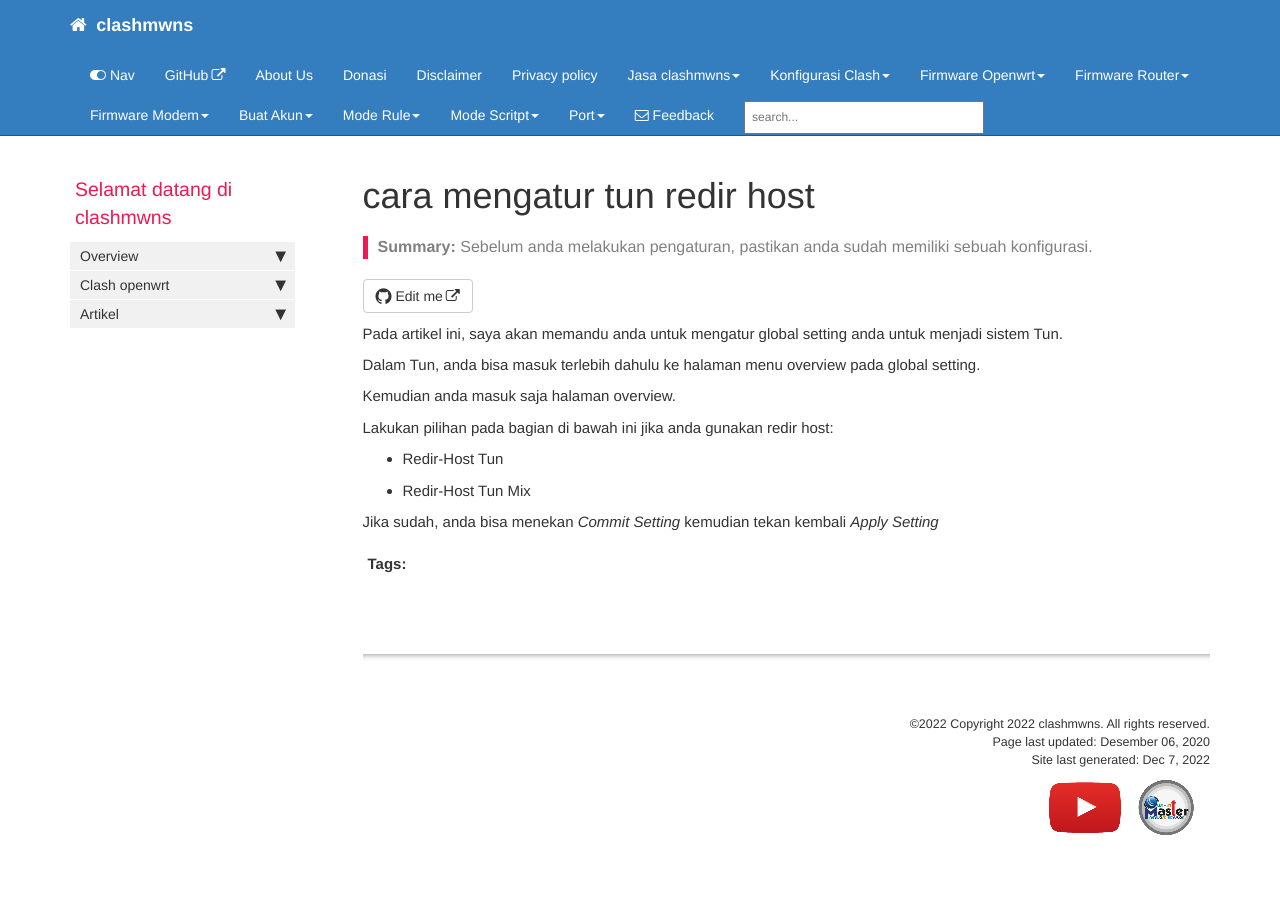
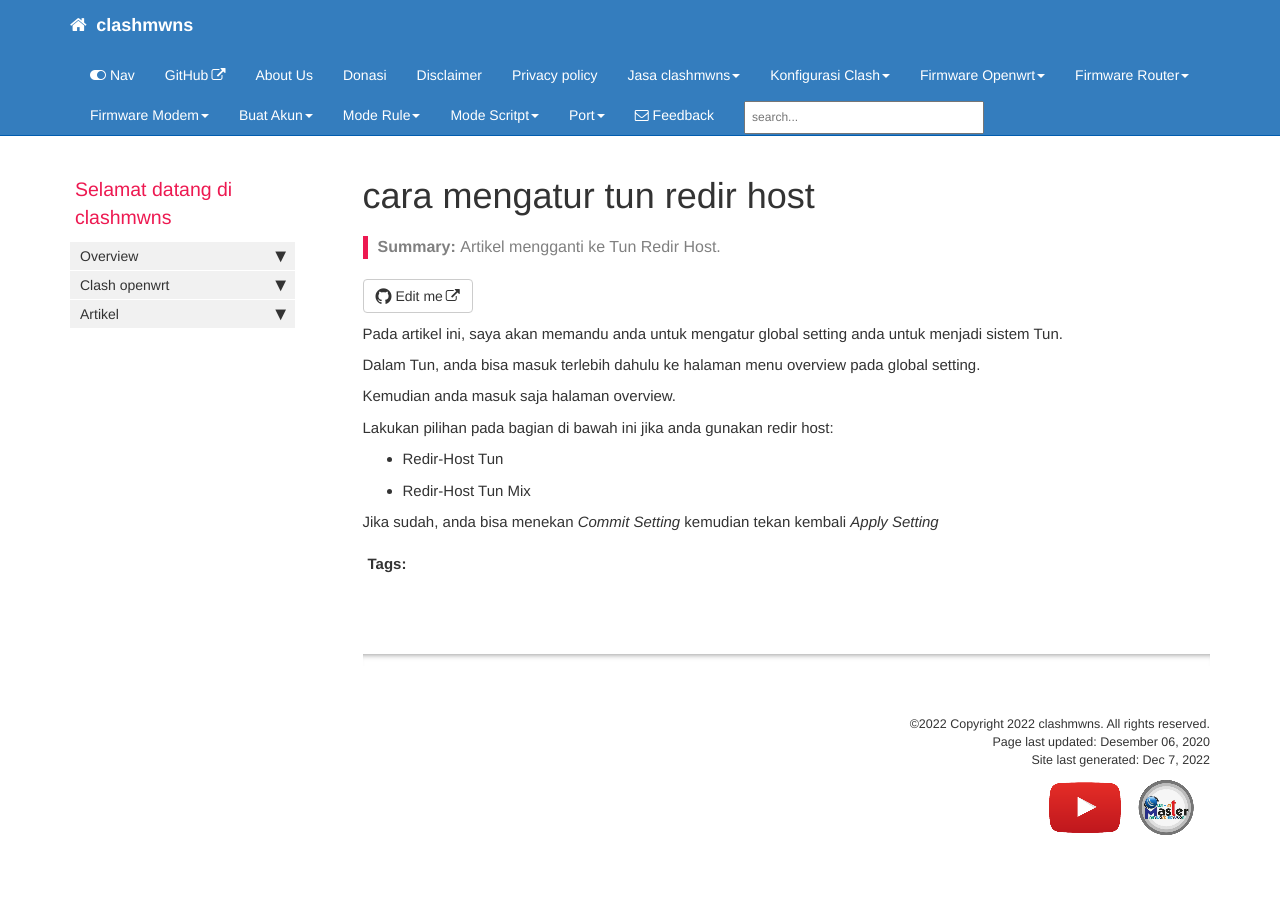
Before and after one commit to mwnsofficial/clashmwns, a Jekyll site: the page built from pages/mydoc/tun_redir_host.md, in a window 1280 px wide. Built offline with Jekyll 4.4.1, drawn with Linux system fonts in a browser that asks for light colours; comment, search, counter and statistics services are not loaded.

Commit message:
Update and rename pengaturan_tun_redir_host.md to tun_redir_host.md

```diff
--- a/pages/mydoc/pengaturan_tun_redir_host.md
+++ b/pages/mydoc/tun_redir_host.md
@@ -3,9 +3,9 @@ title: cara mengatur tun redir host
 keywords: redirhost, tun, tunmix
 last_updated: Desember 06, 2020
 tags: [global_setting]
-summary: "Sebelum anda melakukan pengaturan, pastikan anda sudah memiliki sebuah konfigurasi."
+summary: "Artikel mengganti ke Tun Redir Host."
 sidebar: mydoc_sidebar
-permalink: pengaturan_tun_redir_host.html
+permalink: tun_redir_host.html
 folder: mydoc
 ---
 
```
